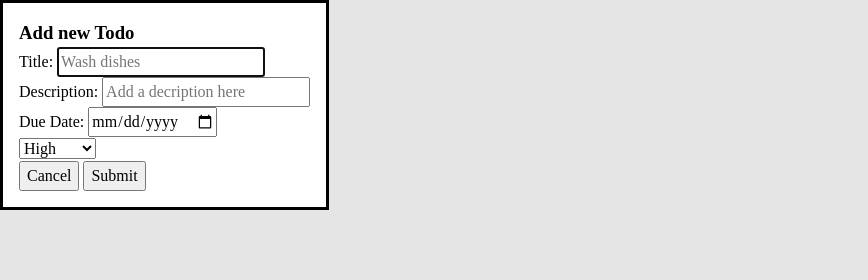
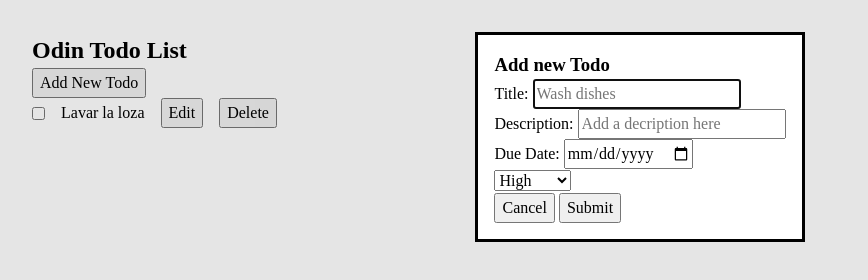
Before and after one commit to educanales/odin-todo-list, a website built with webpack: page src/template.html in a window 1280 px wide. Both pictures are taken after a click on the button "Add New Todo". Shown: the whole page, without its empty margins (0-868 px from the left). Built offline with nearby package versions, Linux system fonts and the light colour scheme.

Commit message:
Add margin to dialog elements

```diff
--- a/src/styles.css
+++ b/src/styles.css
@@ -55,3 +55,7 @@ body {
 .checked {
   text-decoration: line-through;
 }
+
+dialog {
+  margin: 2rem auto;
+}
```
